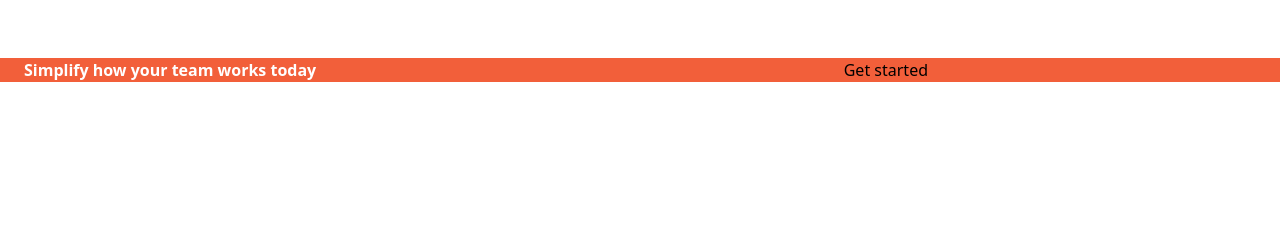
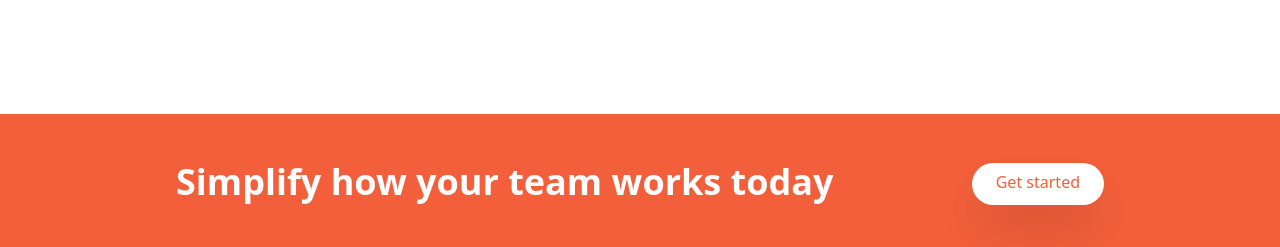
Before and after one commit to StefanSpeterDev/landing-page-Tailwind, a website: page index.html in a window 1280 px wide. Shown: the part 1718-1965 px from the top of the page. Before the commit the page ends 1811 px from the top, so only its background shows below. Drawn offline with Linux system fonts and the light colour scheme.

Commit message:
fixed bug (due to npm permissions)

```diff
--- a/index.html
+++ b/index.html
@@ -221,14 +221,14 @@
 
 <section id="cta" class="bg-brightRed">
     <!-- Flex container -->
-    <div class="container flex flex-col items-center justify-between px-6 py-24 mx.auto space-y-12 md:py-12 md:flex-row md:space-y-0">
+    <div class="container flex flex-col items-center justify-between px-6 py-24 mx-auto space-y-12 md:py-12 md:flex-row md:space-y-0">
         <h2 class="text-5xl font-bold leading-tight text-center text-white md:text-4xl md:m-w-xl md:text-left">
             Simplify how your team works today
         </h2>
         <div>
             <a
                     href="#"
-                    class="p-3 px-6 pt-2 text-brightRed bg-white shadow-2xl rounded-full baseline hover:bg-brightRedLight"
+                    class="p-3 px-6 pt-2 bg-white text-brightRed shadow-2xl rounded-full baseline hover:bg-brightRedLight"
             >
                 Get started
             </a>
```
Also changed, not shown: css/main.css.
